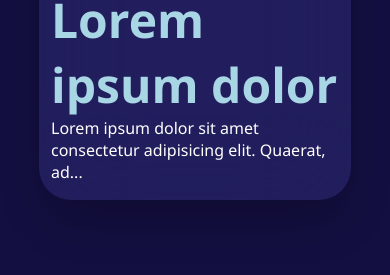
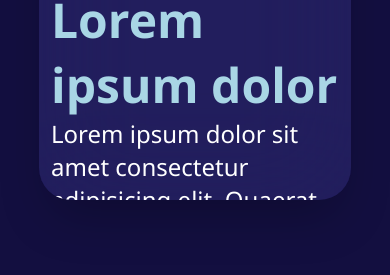
Before and after one commit to jealife/card, a plain HTML site: page index.html in a window 390 px wide. Shown: the part 433-708 px from the top of the page. Drawn offline with Linux system fonts and the light colour scheme.

Commit message:
Update index.html

```diff
--- a/index.html
+++ b/index.html
@@ -48,9 +48,8 @@
         font-size:2rem;
         /* transform: translate(50% -50%); */
     }
-        p{
-
-        font-size:2rem;
+        .text{
+            font-size: 1.5rem;
         }
 
 
@@ -105,7 +104,7 @@
                 <h2 class="p-l-2 text-color-blue-100">
                     Lorem ipsum dolor
                 </h2>
-                <p class="white text-small p-l-2">
+                <p class="white text-small p-l-2 text">
                     Lorem ipsum dolor sit amet consectetur adipisicing elit. Quaerat, ad...
                 </p>
                 <br>
```
